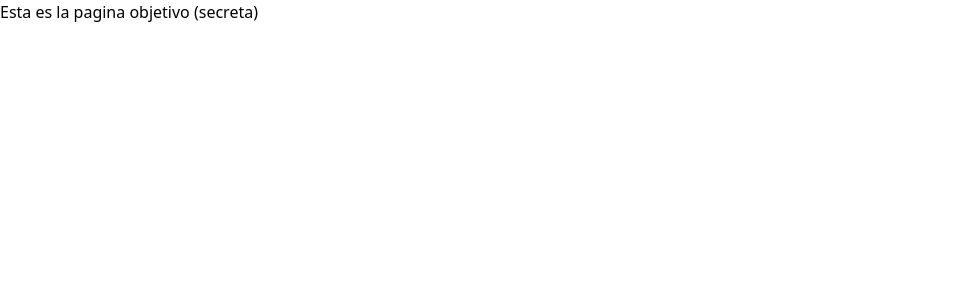
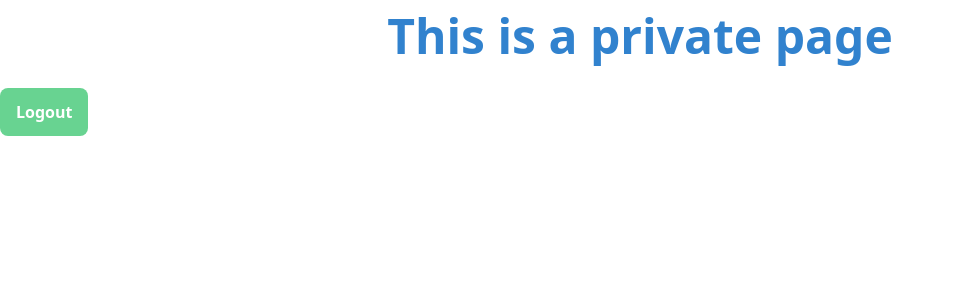
Before and after one commit to crissthiandi/login-register, a Vue app: page /#/dashboard in a window 1280 px wide. Shown: the top 300 px of the page, without its empty margins (0-954 px from the left). Built offline with nearby package versions, Linux system fonts and the light colour scheme; no server answers; sample sign-in values are in the browser's storage.

Commit message:
Se agrego la solución de clases para estilos fix #2 mientras en simultaneo se agrego los botones de logout para fix #1

```diff
--- a/src/views/Private.vue
+++ b/src/views/Private.vue
@@ -1,15 +1,22 @@
 <template>
     <div>
-        <h1>Esta es la pagina objetivo (secreta)</h1>
+        <h1 class="font-bold text-blue-600 text-5xl mb-4 text-center">This is a private page</h1>
+        <button class="p-3 px-4 font-bold text-white rounded-lg bg-green-400" @click="logout">Logout</button>
     </div>
 </template>
 
 <script>
+import firebase from 'firebase'
     export default {
-        name: 'Private'
+        name: 'Private',
+        methods: {
+            logout(){
+                firebase.auth().signOut().then(
+                    () => {
+                        this.$router.replace('/')
+                    }
+                )
+            }
+        }
     }
 </script>
-
-<style lang="scss" scoped>
-
-</style>
```
